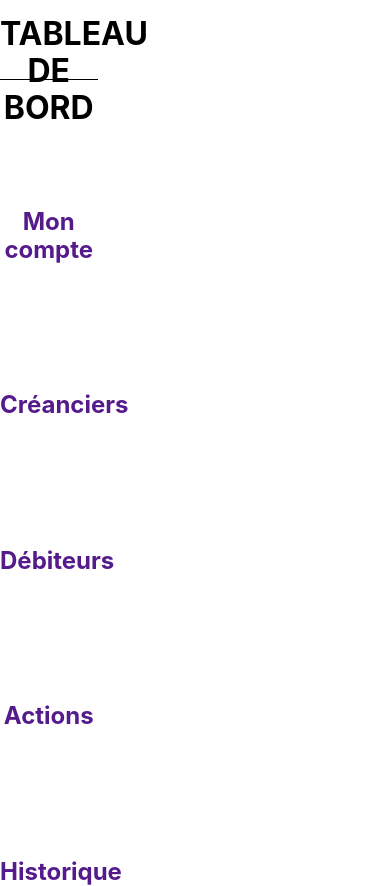
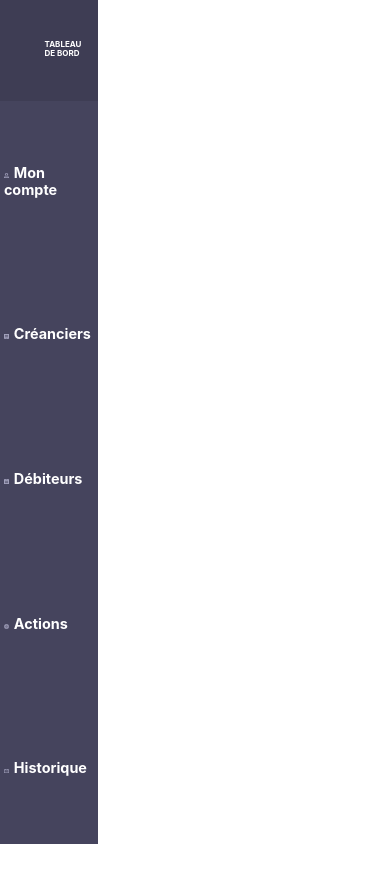
Before and after one commit to WildCodeSchool/paris-js-0918-groupe2-react, a React (Create React App) app: page / in a window 390 px wide. After the commit the page ends 844 px from the top, so only its background shows below. Built offline with nearby package versions, Linux system fonts and the light colour scheme.

Commit message:
Dashboard

```diff
--- /dev/null
+++ b/src/components/Nav.css
@@ -0,0 +1,42 @@
+.allNav {
+  height: 100vh;
+  background-color: #45445d;
+}
+
+.topNav {
+  background-color: #3e3d54;
+  display: flex;
+}
+
+.navPage a {
+  text-decoration: none;
+  color: inherit;
+}
+
+.iconeNav {
+  width: 5%;
+  height: 5%;
+  margin-right: 2%;
+}
+
+/* Sur tous types d'écran, quand la largeur de la fenêtre est inférieure à 990px */
+@media screen and (max-width: 990px) {
+  .allNav {
+    height: 100vh;
+  }
+
+  .topNav h1 {
+    font-size: 50%;
+    position: relative;
+    padding-top: 8%;
+    right: 20%;
+  }
+
+  .navPage {
+    margin-left: 4%;
+  }
+
+  .navPage a {
+    font-size: 0.9em;
+  }
+}
--- a/src/components/Nav.js
+++ b/src/components/Nav.js
@@ -1,25 +1,45 @@
-import React, { Component } from "react";
+import React from "react";
+import icone_mon_compte from "./Icones_Arigoni/icone_mon_compte.png";
+import icone_creanciers from "./Icones_Arigoni/icone_creanciers.png";
+import icone_debiteurs from "./Icones_Arigoni/icone_debiteurs.png";
+import icone_centre_actions from "./Icones_Arigoni/icone_centre_actions.png";
+import icone_historique from "./Icones_Arigoni/icone_historique.png";
+import "./Nav.css";
 
 class Nav extends React.Component {
   render() {
     return (
-      <div>
-        <div className="fl w-25 ba-ns vh-100 ">
-          <h1 className="tc bb mt3 h3">TABLEAU DE BORD</h1>
-          <nav className="">
-            <a className="f3 b db tc mt6 no-underline hover-red" href="">
+      <div className="fl w-25 ba-ns b--transparent allNav white">
+        <div className="topNav">
+          <h1 className="ml5 mt4 bb b--transparent h3">TABLEAU DE BORD</h1>
+        </div>
+        <div className="colorNav">
+          <nav className="ml4 navPage">
+            <a
+              className="f3 b db mb6 mt5 no-underline hover-white grow"
+              href=""
+            >
+              <img src={icone_mon_compte} alt="compte" className="iconeNav" />{" "}
               Mon compte
             </a>
-            <a className="f3 b db tc mt6 no-underline hover-red" href="">
+            <a className="f3 b db mb6 no-underline hover-white grow" href="">
+              <img src={icone_creanciers} alt="compte" className="iconeNav" />{" "}
               Créanciers
             </a>
-            <a className="f3 b db tc mt6 no-underline hover-red" href="">
+            <a className="f3 b db mb6 no-underline hover-white grow" href="">
+              <img src={icone_debiteurs} alt="compte" className="iconeNav" />{" "}
               Débiteurs
             </a>
-            <a className="f3 b db tc mt6 no-underline hover-red" href="">
+            <a className="f3 b db mb6 no-underline hover-white grow" href="">
+              <img
+                src={icone_centre_actions}
+                alt="compte"
+                className="iconeNav"
+              />{" "}
               Actions
             </a>
-            <a className="f3 b db tc mt6 no-underline hover-red" href="">
+            <a className="f3 b db no-underline hover-white grow" href="">
+              <img src={icone_historique} alt="compte" className="iconeNav" />{" "}
               Historique
             </a>
           </nav>
```
